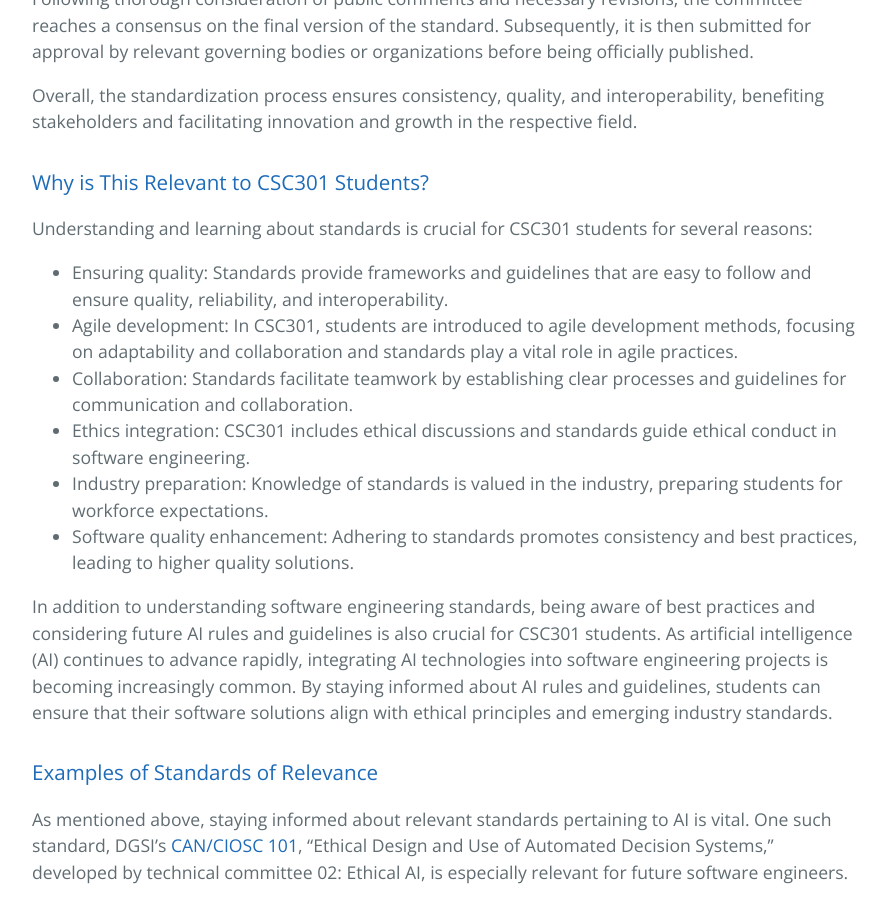
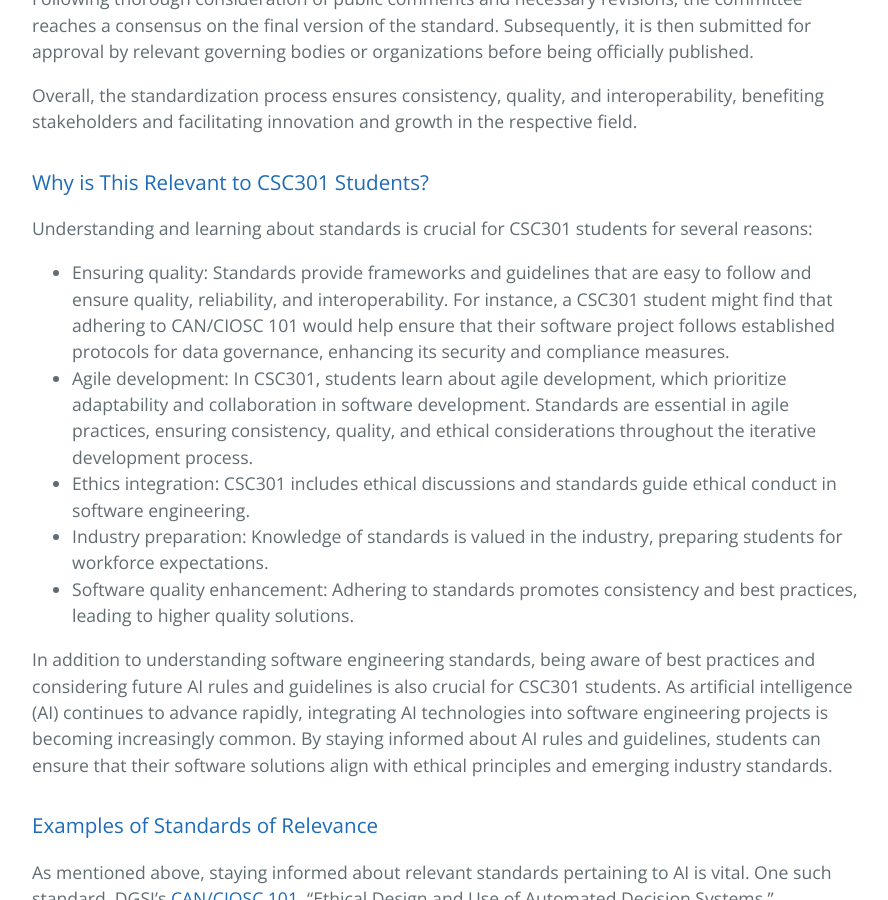
Before and after one commit to learning-software-engineering/learning-software-engineering.github.io, a Jekyll site: the page built from Topics/Development_Process/Standards_For_Best_Practices.md, in a window 1280 px wide and 900 px high, scrolled down 1123 px. Shown: the whole window, without its empty margins (192-1080 px from the left). Built offline with Jekyll 4.4.1, drawn with Linux system fonts in a browser that asks for light colours; our own code applies the rules of GitHub Pages for plain Markdown files.

Commit message:
made changes based on my partner's reviews

```diff
--- a/Topics/Development_Process/Standards_For_Best_Practices.md
+++ b/Topics/Development_Process/Standards_For_Best_Practices.md
@@ -8,7 +8,6 @@
 
 ### [How Are Standards Created?](#how-are-standards-created-1)
 Aligned with the guidelines set forth by the Digital Governance Standards Institute (DGSI), a technical committee comprising of subject matter experts is established prior to the creation of a standard, particularly if there is not already a committee addressing the specific topic. These committees operate by consensus to ensure inclusivity and equal participation, access, and opportunity among interested parties.
-
 
 The technical committees have the responsibility of developing, approving, interpreting, and periodically reviewing standards within their respective subjects, ensuring currency and relevance.
 
@@ -22,9 +21,8 @@ Overall, the standardization process ensures consistency, quality, and interoper
 
 ### [Why is This Relevant to CSC301 Students?](#why-is-this-relevant-to-csc301-students-1)
 Understanding and learning about standards is crucial for CSC301 students for several reasons:
-* Ensuring quality: Standards provide frameworks and guidelines that are easy to follow and ensure quality, reliability, and interoperability.
-* Agile development: In CSC301, students are introduced to agile development methods, focusing on adaptability and collaboration and standards play a vital role in agile practices.
-* Collaboration: Standards facilitate teamwork by establishing clear processes and guidelines for communication and collaboration.
+* Ensuring quality: Standards provide frameworks and guidelines that are easy to follow and ensure quality, reliability, and interoperability. For instance, a CSC301 student might find that adhering to CAN/CIOSC 101 would help ensure that their software project follows established protocols for data governance, enhancing its security and compliance measures.
+* Agile development: In CSC301, students learn about agile development, which prioritize adaptability and collaboration in software development. Standards are essential in agile practices, ensuring consistency, quality, and ethical considerations throughout the iterative development process.
 * Ethics integration: CSC301 includes ethical discussions and standards guide ethical conduct in software engineering.
 * Industry preparation: Knowledge of standards is valued in the industry, preparing students for workforce expectations.
 * Software quality enhancement: Adhering to standards promotes consistency and best practices, leading to higher quality solutions.
```
